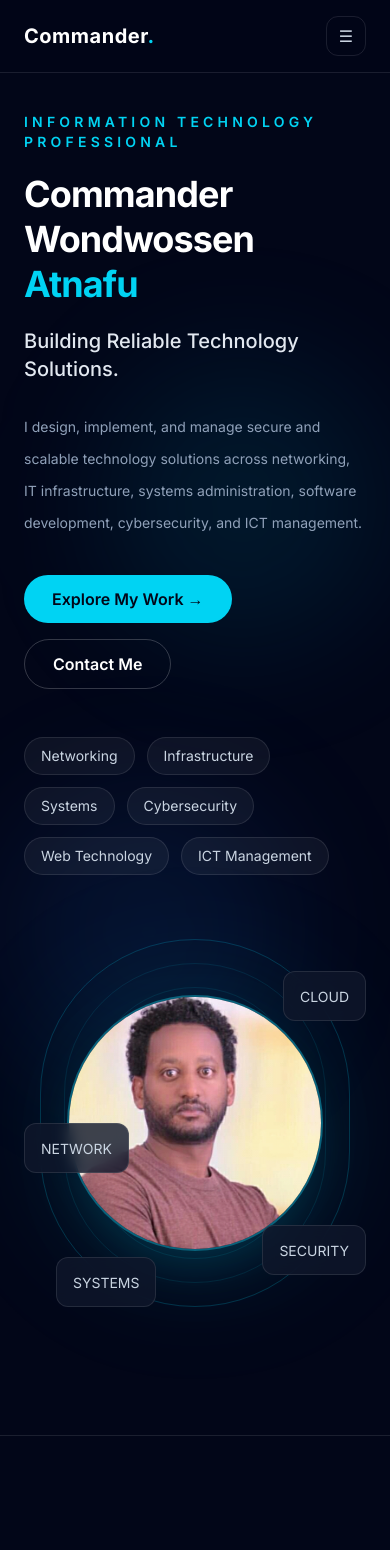
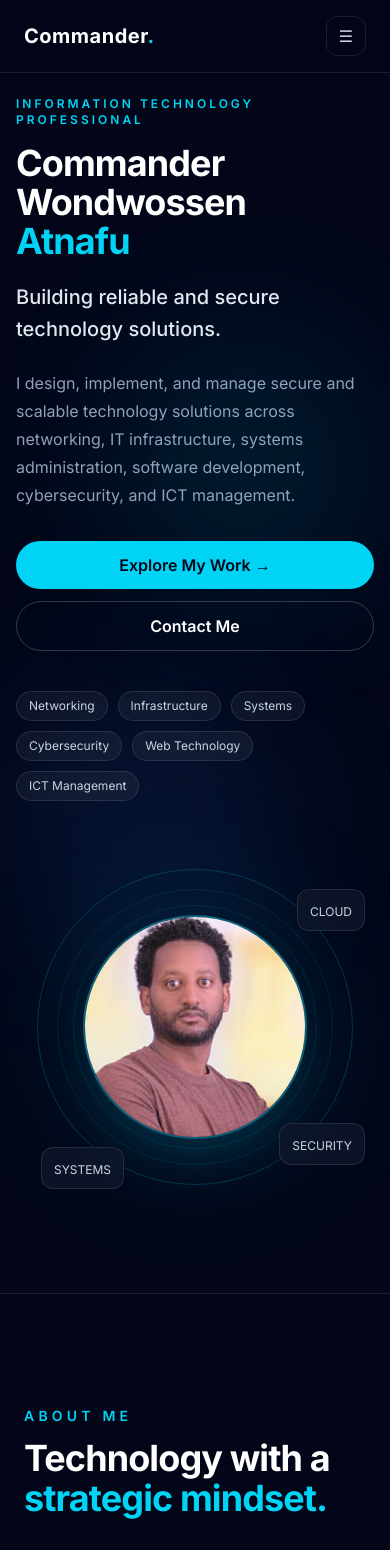
Before and after one commit to commanderwondwossen/commander-portfolio, a Next.js app: page / in a window 390 px wide. Shown: the top 1550 px of the page. Built offline with nearby package versions, Linux system fonts and the light colour scheme.

Commit message:
different componnets modification

```diff
--- a/components/About.tsx
+++ b/components/About.tsx
@@ -15,20 +15,20 @@ export default function About() {
                         <span className="text-cyan-400"> strategic mindset.</span>
                       </h2>
 
-                      <p className="mt-7 text-justify leading-8 text-slate-400">
+                      <p className="mt-7 max-w-2xl text-left text-lg leading-8 text-slate-400 md:text-justify">
                         I am an ICT professional with experience across IT infrastructure,
                         networking, systems administration, software development, and
                         technology management.
                       </p>
 
-                      <p className="mt-5 leading-8 text-justify text-slate-400">
+                      <p className="mt-7 max-w-2xl text-left text-lg leading-8 text-slate-400 md:text-justify">
                         My approach combines technical problem-solving with business and
                         organizational thinking. I focus on building technology environments
                         that are secure, reliable, scalable, and aligned with organizational
                         objectives.
                       </p>
 
-                      <p className="mt-5 text-justify leading-8 text-slate-400">
+                      <p className="mt-7 max-w-2xl text-left text-lg leading-8 text-slate-400 md:text-justify">
                         From network architecture and server administration to modern web
                         applications and digital transformation initiatives, I enjoy solving
                         complex technology challenges.
--- a/components/Education.tsx
+++ b/components/Education.tsx
@@ -37,7 +37,7 @@ export default function Education() {
                     </span>
                   </div>
 
-                  <p className="mt-5 text-sm text-justify leading-7 text-slate-400">
+                  <p className="mt-7 max-w-2xl text-left text-lg leading-8 text-slate-400 md:text-justify">
                     Advanced study in information technology with a focus on artificial
                     intelligence, deep learning, and document processing, including research
                     in Amharic document OCR.
@@ -63,7 +63,7 @@ export default function Education() {
                     </span>
                   </div>
 
-                  <p className="mt-5 text-sm text-justify leading-7 text-slate-400">
+                  <p className="mt-7 max-w-2xl text-left text-lg leading-8 text-slate-400 md:text-justify">
                     Comprehensive foundation in information technology, covering computer
                     systems, networking, databases, software development, and IT infrastructure.
                   </p>
@@ -87,7 +87,7 @@ export default function Education() {
                     </span>
                   </div>
 
-                  <p className="mt-5 text-sm text-justify leading-7 text-slate-400">
+                  <p className="mt-7 max-w-2xl text-left text-lg leading-8 text-slate-400 md:text-justify">
                     Practical foundation in information technology, covering computer systems,
                     networking, software applications, databases, and IT support.
                   </p>
--- a/components/Expertise.tsx
+++ b/components/Expertise.tsx
@@ -4,7 +4,7 @@ export default function Expertise() {
     return(
         <section id="expertise" className="border-t border-white/10 px-6 py-28">
         <div className="mx-auto max-w-7xl">
-          <div className="max-w-3xl">
+          <div>
             <p className="mb-3 text-sm font-semibold uppercase tracking-[0.3em] text-cyan-400">
               Expertise
             </p>
@@ -14,7 +14,7 @@ export default function Expertise() {
               <span className="text-cyan-400"> multiple domains.</span>
             </h2>
 
-            <p className="mt-6 text-justify leading-8 text-slate-400">
+            <p className="mt-7 text-left text-lg leading-8 text-slate-400 md:text-justify">
               A combination of infrastructure, engineering, security, and
               management capabilities enables me to approach technology challenges
               from both technical and strategic perspectives.
--- a/components/Hero.tsx
+++ b/components/Hero.tsx
@@ -1,35 +1,35 @@
 import Image from "next/image";
 import Reveal from "./Reveal";
+
 export default function Hero() {
-    return(
+  return (
     <section className="relative flex min-h-screen items-center overflow-hidden">
       {/* Background effects */}
       <div className="absolute left-1/4 top-1/4 h-72 w-72 rounded-full bg-cyan-500/10 blur-3xl" />
       <div className="absolute bottom-1/4 right-1/4 h-72 w-72 rounded-full bg-blue-500/10 blur-3xl" />
 
-            <div className="relative mx-auto grid w-full max-w-7xl gap-12 px-6 py-28 sm:gap-16 sm:py-32 lg:grid-cols-2 lg:items-center">
-
+      <div className="relative mx-auto grid w-full max-w-7xl items-center gap-14 px-4 py-24 sm:gap-16 sm:px-6 sm:py-28 lg:grid-cols-2 lg:gap-12 lg:py-32">
         {/* Hero Text */}
         <Reveal direction="left">
-                <div>
+          <div className="min-w-0">
             {/* Professional Title */}
-                    <p className="mb-5 text-sm font-semibold uppercase tracking-[0.3em] text-cyan-400">
+            <p className="mb-4 text-xs font-semibold uppercase tracking-[0.25em] text-cyan-400 sm:mb-5 sm:text-sm sm:tracking-[0.3em]">
               Information Technology Professional
             </p>
 
             {/* Name */}
-                    <h1 className="text-4xl font-bold leading-tight tracking-tight sm:text-6xl lg:text-7xl">
+            <h1 className="text-4xl font-bold leading-[1.08] tracking-tight sm:text-6xl lg:text-7xl">
               Commander Wondwossen
               <span className="block text-cyan-400">Atnafu</span>
             </h1>
 
             {/* Main Statement */}
-                    <p className="mt-5 text-xl font-medium text-slate-200 sm:text-2xl">
-                    Building Reliable Technology Solutions.
+            <p className="mt-5 text-xl font-medium leading-8 text-slate-200 sm:text-2xl">
+              Building reliable and secure technology solutions.
             </p>
 
             {/* Description */}
-                    <p className="mt-7 max-w-2xl text-sm text-left sm:text-justify leading-8 text-slate-400">
+            <p className="mt-6 max-w-2xl text-base leading-7 text-slate-400 sm:mt-7 sm:text-lg sm:leading-8">
               I design, implement, and manage secure and scalable technology
               solutions across networking, IT infrastructure, systems
               administration, software development, cybersecurity, and ICT
@@ -37,24 +37,24 @@ export default function Hero() {
             </p>
 
             {/* Buttons */}
-                    <div className="mt-9 flex flex-wrap gap-4">
+            <div className="mt-8 flex flex-col gap-3 sm:mt-9 sm:flex-row sm:flex-wrap sm:gap-4">
               <a
                 href="#projects"
-                        className="rounded-full bg-cyan-400 px-7 py-3 font-semibold text-slate-950 transition hover:bg-cyan-300"
+                className="inline-flex items-center justify-center rounded-full bg-cyan-400 px-7 py-3 font-semibold text-slate-950 transition duration-300 hover:bg-cyan-300"
               >
                 Explore My Work →
               </a>
 
               <a
                 href="#contact"
-                        className="rounded-full border border-white/20 px-7 py-3 font-semibold text-white transition hover:border-cyan-400 hover:text-cyan-400"
+                className="inline-flex items-center justify-center rounded-full border border-white/20 px-7 py-3 font-semibold text-white transition duration-300 hover:border-cyan-400 hover:text-cyan-400"
               >
                 Contact Me
               </a>
             </div>
 
             {/* Areas of Expertise */}
-                    <div className="mt-12 flex flex-wrap gap-3">
+            <div className="mt-10 flex flex-wrap gap-2.5 sm:mt-12 sm:gap-3">
               {[
                 "Networking",
                 "Infrastructure",
@@ -65,7 +65,7 @@ export default function Hero() {
               ].map((skill) => (
                 <span
                   key={skill}
-                        className="rounded-full border border-white/10 bg-white/5 px-4 py-2 text-sm text-slate-300 transition hover:border-cyan-400/30 hover:text-cyan-300"
+                  className="rounded-full border border-white/10 bg-white/5 px-3 py-1.5 text-xs text-slate-300 transition hover:border-cyan-400/30 hover:text-cyan-300 sm:px-4 sm:py-2 sm:text-sm"
                 >
                   {skill}
                 </span>
@@ -74,54 +74,53 @@ export default function Hero() {
           </div>
         </Reveal>
 
-                {/* Professional Photo / Technical Visual */}
+        {/* Professional Photo */}
         <Reveal direction="right">
-                <div className="relative mx-auto flex h-[400px] w-full max-w-[400px] items-center justify-center sm:h-[450px] sm:max-w-[450px]">
-
+          <div className="relative mx-auto flex h-[340px] w-full max-w-[340px] items-center justify-center sm:h-[450px] sm:max-w-[450px]">
             {/* Background glow */}
-                    <div className="absolute h-72 w-72 rounded-full bg-cyan-400/10 blur-3xl" />
+            <div className="absolute h-64 w-64 rounded-full bg-cyan-400/10 blur-3xl sm:h-72 sm:w-72" />
 
             {/* Outer rings */}
-                    <div className="absolute inset-4 rounded-full border border-cyan-400/20" />
-                    <div className="absolute inset-10 rounded-full border border-cyan-400/10" />
-                    <div className="absolute inset-16 rounded-full border border-cyan-400/10" />
+            <div className="absolute inset-3 rounded-full border border-cyan-400/20 sm:inset-4" />
+            <div className="absolute inset-8 rounded-full border border-cyan-400/10 sm:inset-10" />
+            <div className="absolute inset-12 rounded-full border border-cyan-400/10 sm:inset-16" />
 
             {/* Photograph */}
-                    <div className="relative h-64 w-64 overflow-hidden rounded-full border-2 border-cyan-400/40 bg-slate-900 shadow-2xl shadow-cyan-500/20 sm:h-72 sm:w-72">
+            <div className="relative h-56 w-56 overflow-hidden rounded-full border-2 border-cyan-400/40 bg-slate-900 shadow-2xl shadow-cyan-500/20 sm:h-72 sm:w-72">
               <Image
                 src="/profile.jpg"
                 alt="Commander Wondwossen Atnafu"
                 fill
                 priority
+                sizes="(max-width: 640px) 224px, 288px"
                 className="object-cover"
-                        sizes="(max-width: 640px) 256px, 288px"
               />
             </div>
 
             {/* Network */}
-                    <div className="absolute left-0 top-1/2 rounded-xl border border-white/10 bg-slate-900/80 px-4 py-3 backdrop-blur sm:left-2">
-                    <span className="text-sm text-slate-300">
+            <div className="absolute left-0 top-1/2 hidden -translate-y-1/2 rounded-xl border border-white/10 bg-slate-900/80 px-3 py-2 backdrop-blur sm:block sm:left-2 sm:px-4 sm:py-3">
+              <span className="text-xs text-slate-300 sm:text-sm">
                 NETWORK
               </span>
             </div>
 
             {/* Cloud */}
-                    <div className="absolute right-0 top-12 rounded-xl border border-white/10 bg-slate-900/80 px-4 py-3 backdrop-blur sm:right-2 sm:top-16">
-                    <span className="text-sm text-slate-300">
+            <div className="absolute right-0 top-8 rounded-xl border border-white/10 bg-slate-900/80 px-3 py-2 backdrop-blur sm:right-2 sm:top-16 sm:px-4 sm:py-3">
+              <span className="text-xs text-slate-300 sm:text-sm">
                 CLOUD
               </span>
             </div>
 
             {/* Security */}
-                    <div className="absolute bottom-12 right-0 rounded-xl border border-white/10 bg-slate-900/80 px-4 py-3 backdrop-blur sm:right-2 sm:bottom-16">
-                    <span className="text-sm text-slate-300">
+            <div className="absolute bottom-8 right-0 rounded-xl border border-white/10 bg-slate-900/80 px-3 py-2 backdrop-blur sm:right-2 sm:bottom-16 sm:px-4 sm:py-3">
+              <span className="text-xs text-slate-300 sm:text-sm">
                 SECURITY
               </span>
             </div>
 
             {/* Systems */}
-                    <div className="absolute bottom-4 left-8 rounded-xl border border-white/10 bg-slate-900/80 px-4 py-3 backdrop-blur sm:left-16 sm:bottom-8">
-                    <span className="text-sm text-slate-300">
+            <div className="absolute bottom-2 left-4 rounded-xl border border-white/10 bg-slate-900/80 px-3 py-2 backdrop-blur sm:bottom-8 sm:left-16 sm:px-4 sm:py-3">
+              <span className="text-xs text-slate-300 sm:text-sm">
                 SYSTEMS
               </span>
             </div>
@@ -129,6 +128,5 @@ export default function Hero() {
         </Reveal>
       </div>
     </section>
-
-    )
+  );
 }
```
Also changed, not shown: components/Experience.tsx (+8 -8 lines), components/Projects.tsx (+7 -8 lines). Lines whose indentation alone changed are shown as unchanged.
